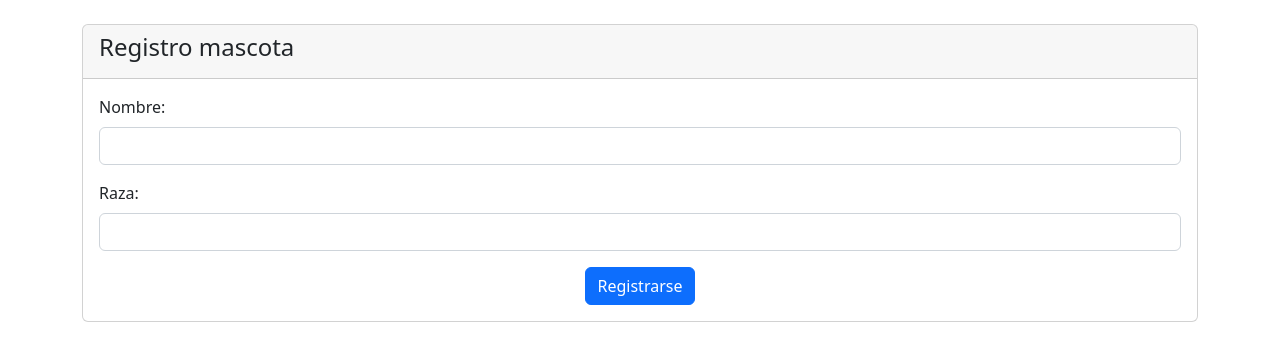
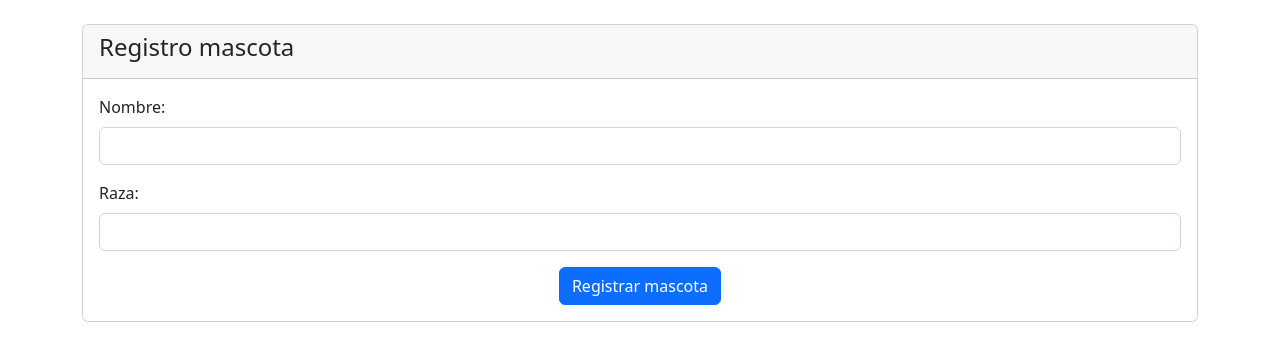
Before and after one commit to dfernandezdaw/Basic-PHP-CRUD, a PHP site: page /registromascota.php in a window 1280 px wide. Shown: the part 56-417 px from the top of the page. Run offline with PHP 8.4, Linux system fonts and the light colour scheme.

Commit message:
bug fixes

```diff
--- a/codigophp/registromascota.php
+++ b/codigophp/registromascota.php
@@ -62,7 +62,7 @@ car-body: Contenido del recuadro, en este caso un formulario
                     <label for="edad" class="form-label">Raza: </label>
                     <input type="text" name="tipo" id="tipo" class="form-control mb-3">
                     <div class="d-flex justify-content-center mt-3">
-                        <button class="btn btn-primary" type="submit" name="enviar">Registrarse</button>
+                        <button class="btn btn-primary" type="submit" name="enviar">Registrar mascota</button>
                     </div>
                 </form>
             </div>
```
